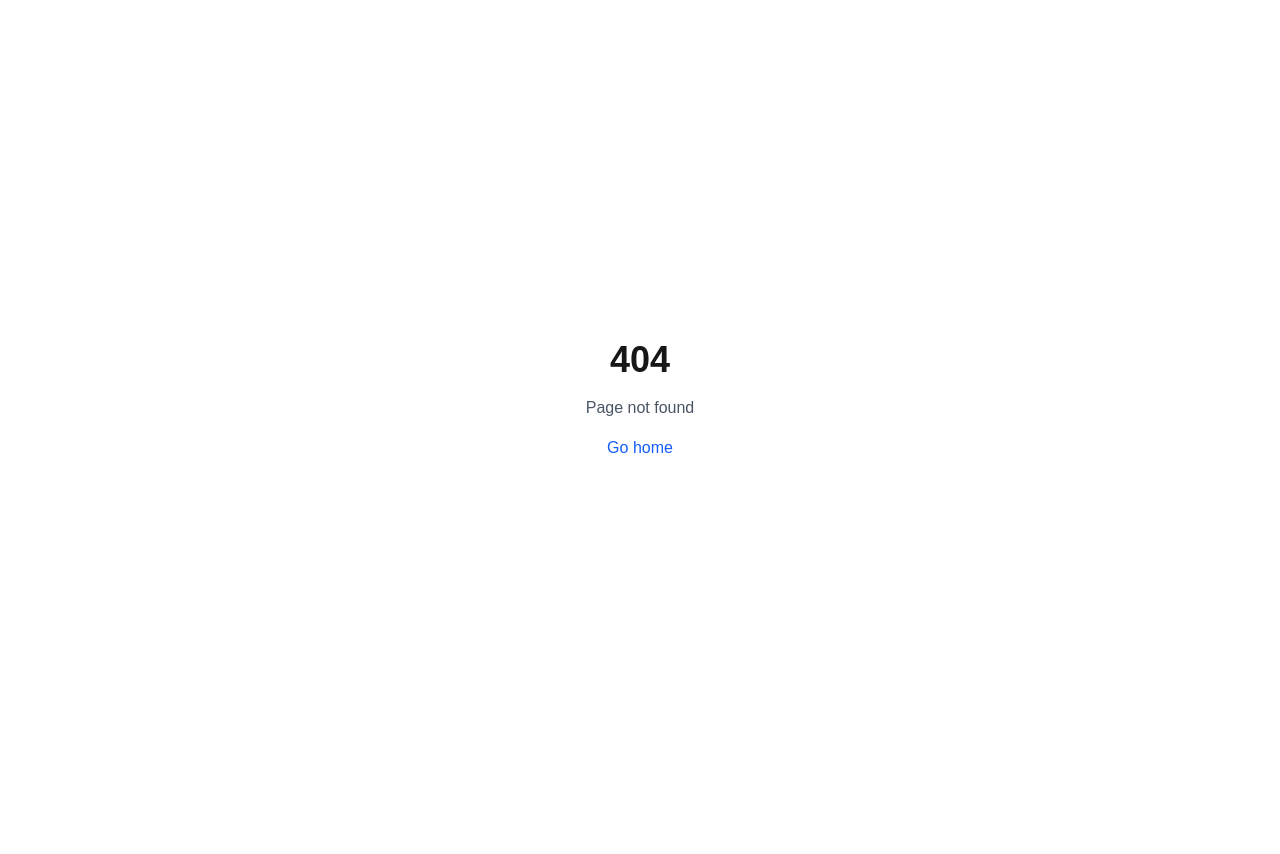
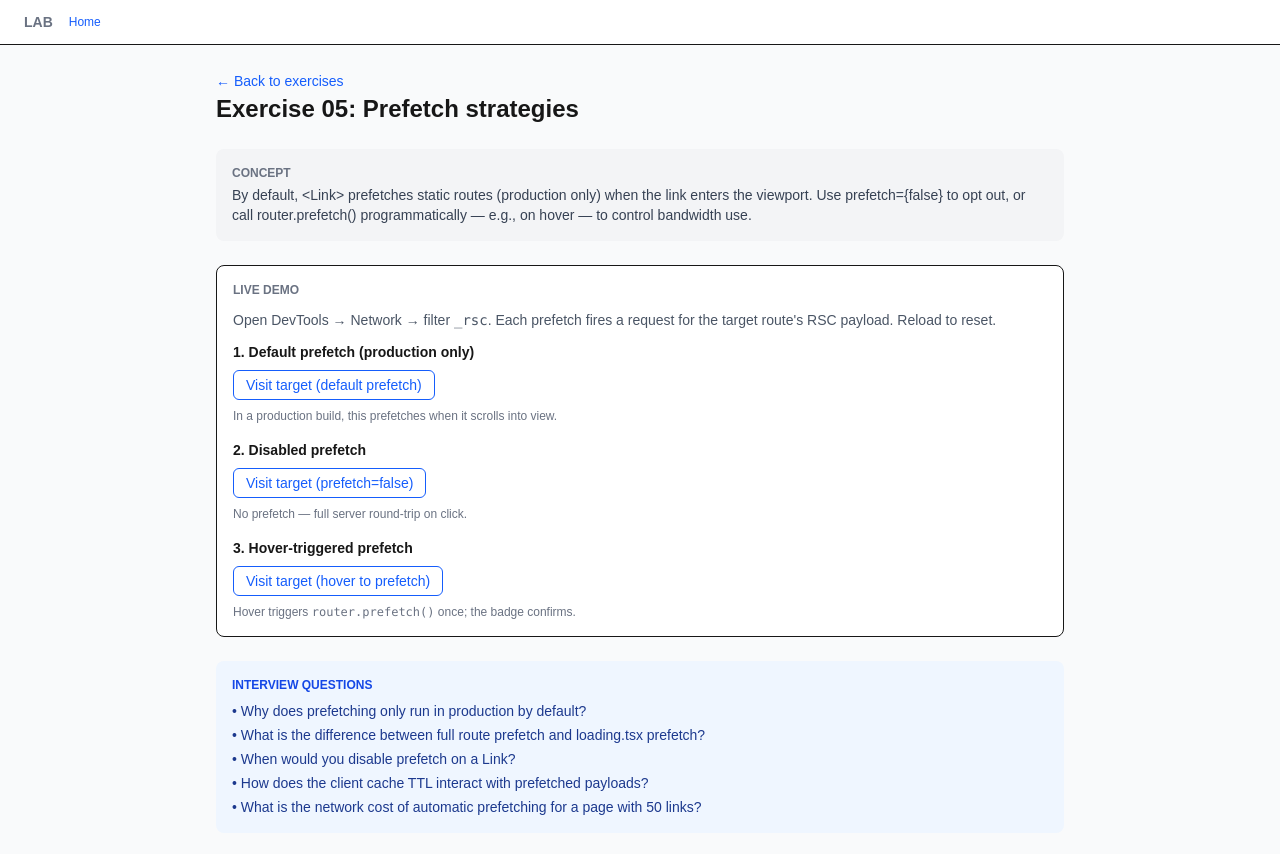
Before and after one commit to nguyentrongnam98/practice-nextjs, a Next.js app: page /lab/performance/05-prefetch in a window 1280 px wide. Before the commit this address had no page. Shown: the top 854 px of the page. Before the commit the page ends 800 px from the top, so only its background shows below. Built offline with nearby package versions, Linux system fonts and the light colour scheme.

Commit message:
feat(lab/performance): add 05-prefetch exercise

```diff
--- /dev/null
+++ b/src/app/lab/performance/05-prefetch/_components/HoverPrefetchLink.tsx
@@ -0,0 +1,27 @@
+'use client'
+
+import Link from 'next/link'
+import { useRouter } from 'next/navigation'
+import { useState } from 'react'
+
+export function HoverPrefetchLink({ href, label }: { href: string; label: string }) {
+  const router = useRouter()
+  const [prefetched, setPrefetched] = useState(false)
+
+  return (
+    <Link
+      href={href as never}
+      prefetch={false}
+      onMouseEnter={() => {
+        if (!prefetched) {
+          router.prefetch(href)
+          setPrefetched(true)
+        }
+      }}
+      className="inline-block rounded-md border px-3 py-1 text-sm text-blue-600 hover:underline"
+    >
+      {label}
+      {prefetched && <span className="ml-2 text-xs text-green-600">✓ prefetched</span>}
+    </Link>
+  )
+}
--- /dev/null
+++ b/src/app/lab/performance/05-prefetch/page.tsx
@@ -0,0 +1,61 @@
+import Link from 'next/link'
+import { ExerciseLayout } from '@/app/lab/rsc/_components/ExerciseLayout'
+import { HoverPrefetchLink } from './_components/HoverPrefetchLink'
+
+export default function PrefetchExercise() {
+  return (
+    <ExerciseLayout
+      number="05"
+      title="Prefetch strategies"
+      concept="By default, <Link> prefetches static routes (production only) when the link enters the viewport. Use prefetch={false} to opt out, or call router.prefetch() programmatically — e.g., on hover — to control bandwidth use."
+      questions={[
+        'Why does prefetching only run in production by default?',
+        'What is the difference between full route prefetch and loading.tsx prefetch?',
+        'When would you disable prefetch on a Link?',
+        'How does the client cache TTL interact with prefetched payloads?',
+        'What is the network cost of automatic prefetching for a page with 50 links?',
+      ]}
+    >
+      <p className="mb-3 text-sm text-gray-600">
+        Open DevTools → Network → filter <code>_rsc</code>. Each prefetch fires a request for the
+        target route&apos;s RSC payload. Reload to reset.
+      </p>
+
+      <section className="space-y-2">
+        <h3 className="text-sm font-semibold">1. Default prefetch (production only)</h3>
+        <Link
+          href="/lab/performance/05-prefetch/target"
+          className="inline-block rounded-md border px-3 py-1 text-sm text-blue-600 hover:underline"
+        >
+          Visit target (default prefetch)
+        </Link>
+        <p className="text-xs text-gray-500">
+          In a production build, this prefetches when it scrolls into view.
+        </p>
+      </section>
+
+      <section className="mt-4 space-y-2">
+        <h3 className="text-sm font-semibold">2. Disabled prefetch</h3>
+        <Link
+          href="/lab/performance/05-prefetch/target"
+          prefetch={false}
+          className="inline-block rounded-md border px-3 py-1 text-sm text-blue-600 hover:underline"
+        >
+          Visit target (prefetch=false)
+        </Link>
+        <p className="text-xs text-gray-500">No prefetch — full server round-trip on click.</p>
+      </section>
+
+      <section className="mt-4 space-y-2">
+        <h3 className="text-sm font-semibold">3. Hover-triggered prefetch</h3>
+        <HoverPrefetchLink
+          href="/lab/performance/05-prefetch/target"
+          label="Visit target (hover to prefetch)"
+        />
+        <p className="text-xs text-gray-500">
+          Hover triggers <code>router.prefetch()</code> once; the badge confirms.
+        </p>
+      </section>
+    </ExerciseLayout>
+  )
+}
--- /dev/null
+++ b/src/app/lab/performance/05-prefetch/target/page.tsx
@@ -0,0 +1,7 @@
+export default function PrefetchTarget() {
+  return (
+    <div className="rounded-md bg-emerald-50 p-4 text-sm text-emerald-800">
+      ✓ You landed on the prefetch target. If the route was prefetched, this transition felt instant.
+    </div>
+  )
+}
```
